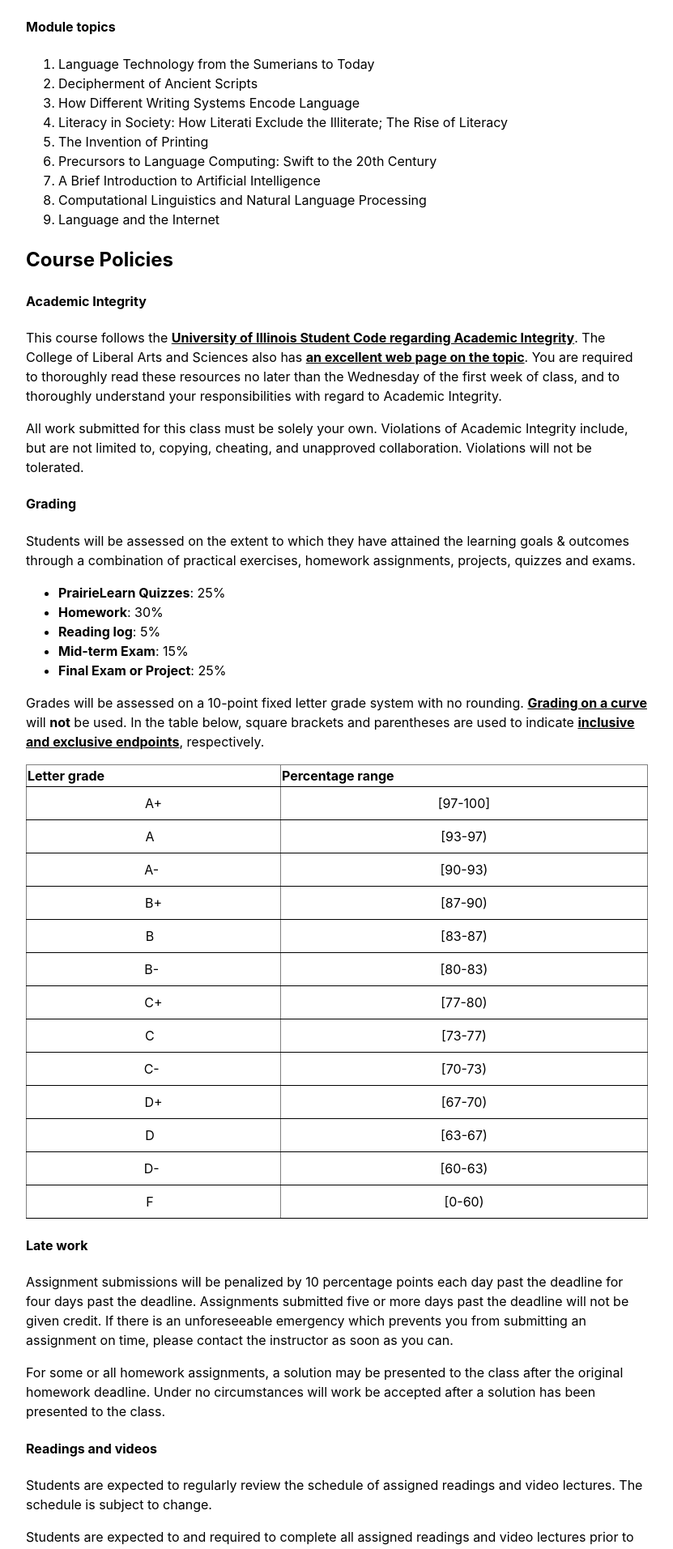
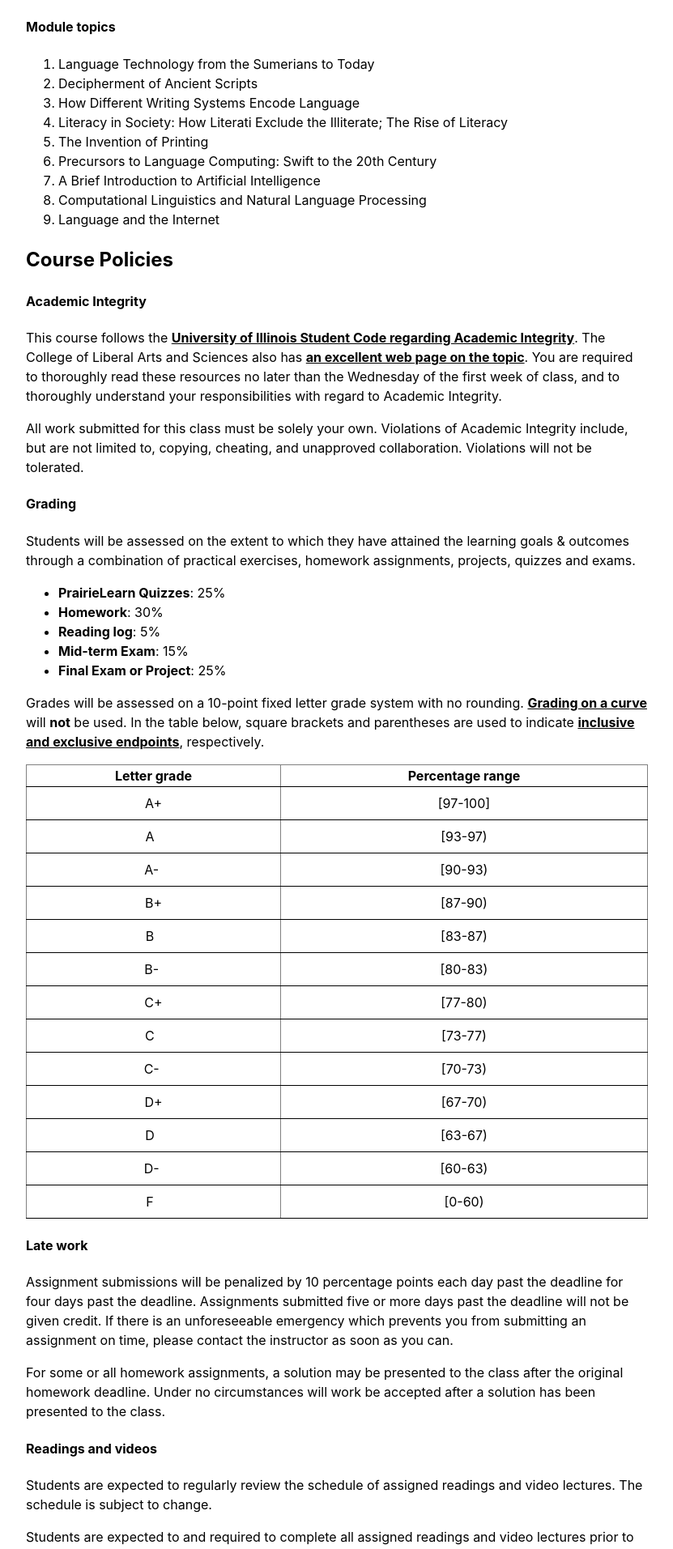
Before and after one commit to Jargonautika/2020-Fall-UIUC-LING270.github.io, a Jekyll site: the page built from index.md, in a window 1280 px wide. Shown: the part 1469-3382 px from the top of the page at 81% size, without its empty margins (224-1055 px from the left). Built offline with Jekyll 4.4.1, drawn with Linux system fonts in a browser that asks for light colours.

Commit message:
Center table headers

```diff
--- a/index.md
+++ b/index.md
@@ -87,8 +87,8 @@ Grades will be assessed on a 10-point fixed letter grade system with no rounding
 
 <table border="1">
 <tr>
-<th>Letter grade</th>
-<th>Percentage range</th>
+<th style="text-align:center">Letter grade</th>
+<th style="text-align:center">Percentage range</th>
 </tr>
 <tr><td style="text-align:center">A+</td><td style="text-align:center">[97-100]</td></tr>
 <tr><td style="text-align:center">A&nbsp;&nbsp;</td><td style="text-align:center">[93-97)</td></tr>
```
